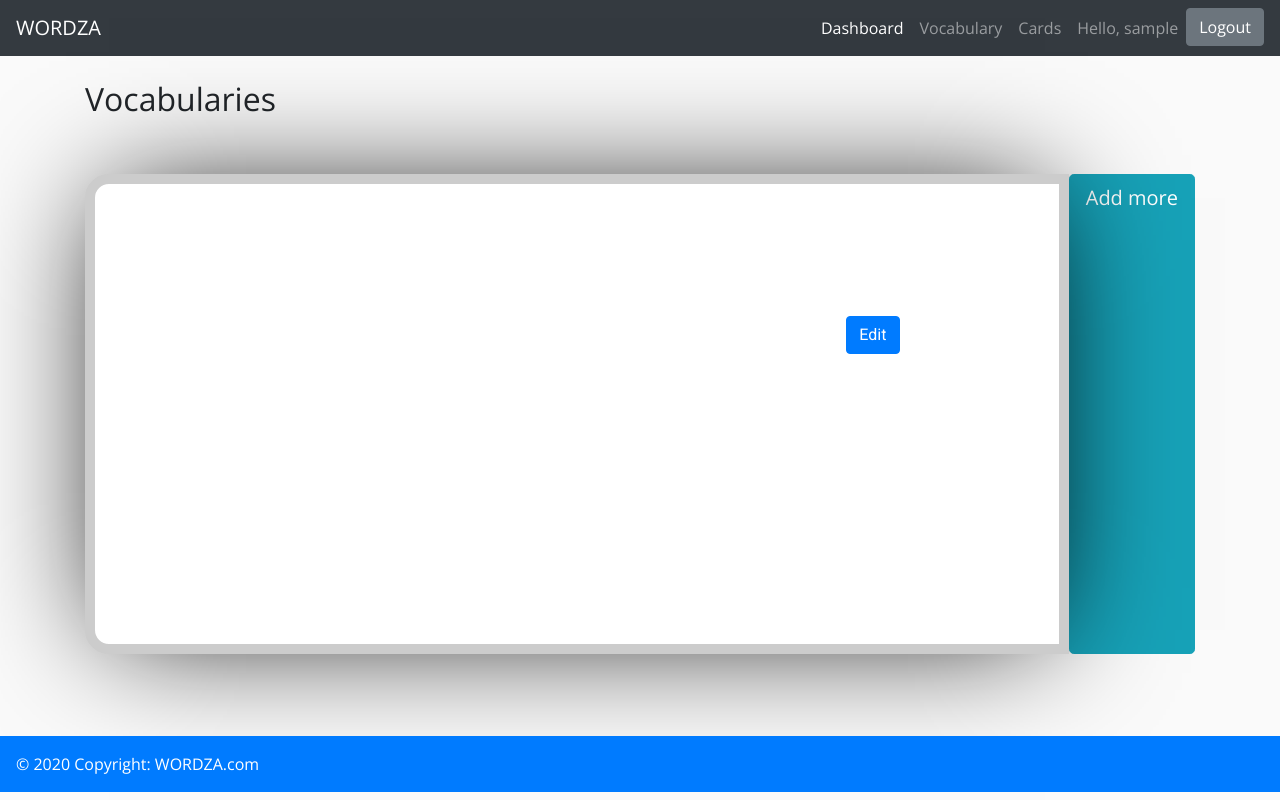
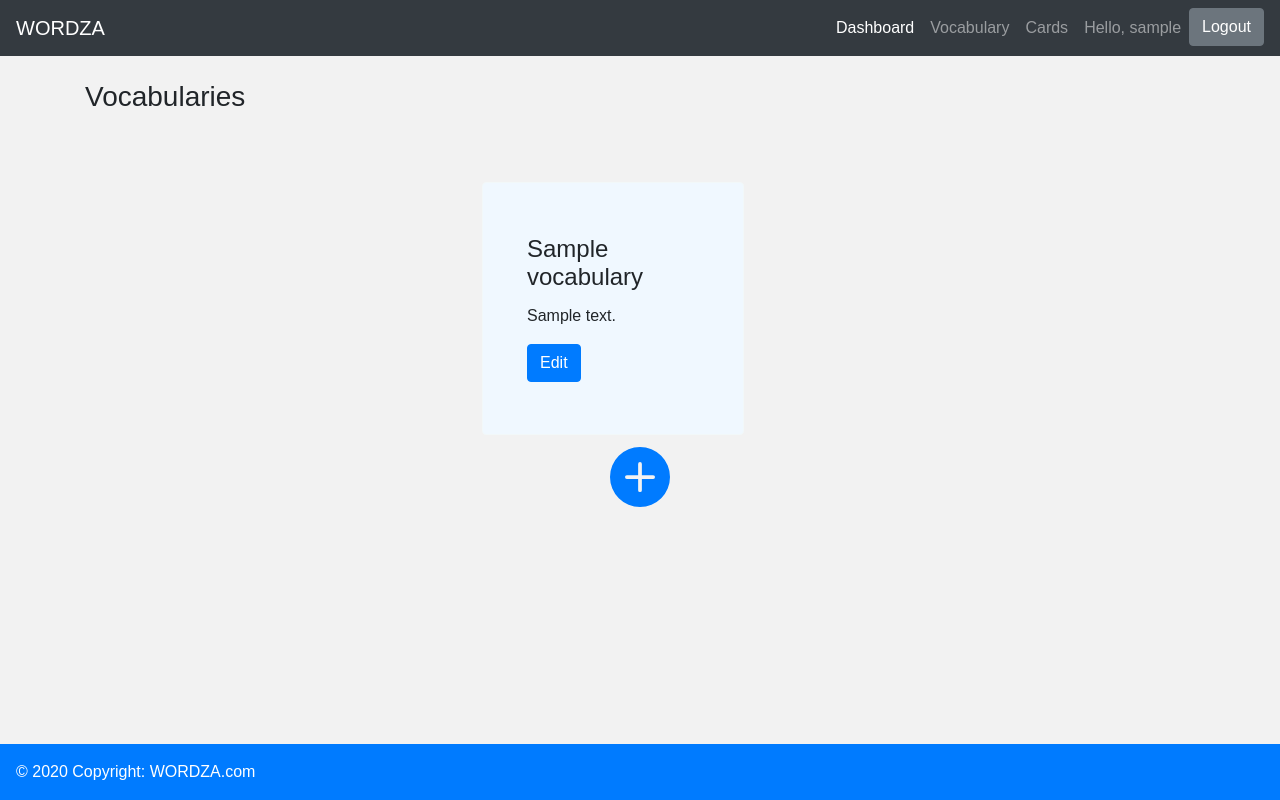
Before and after one commit to asopi/wordza, a Django app: page /vocabularies/ in a window 1280 px wide. Run offline with Django 3.2, Linux system fonts and the light colour scheme; a user stored in the database is signed in; tables that the repository leaves empty hold one stand-in row (values such as "Sample post").

Commit message:
aligned footer margin - plus icon - improved cards view

```diff
--- a/templates/base.html
+++ b/templates/base.html
@@ -6,7 +6,8 @@
     <title>WORDZA</title>
     <meta charset="utf-8">
     <!--        <meta name="viewport" content="width=device-width, initial-scale=1, shrink-to-fit=no">-->
-        <link rel="stylesheet" href="https://cdn.jsdelivr.net/npm/bootstrap@4.5.3/dist/css/bootstrap.min.css" integrity="sha384-TX8t27EcRE3e/ihU7zmQxVncDAy5uIKz4rEkgIXeMed4M0jlfIDPvg6uqKI2xXr2" crossorigin="anonymous">
+    <link rel="stylesheet" href="https://cdn.jsdelivr.net/npm/bootstrap@4.5.3/dist/css/bootstrap.min.css"
+          integrity="sha384-TX8t27EcRE3e/ihU7zmQxVncDAy5uIKz4rEkgIXeMed4M0jlfIDPvg6uqKI2xXr2" crossorigin="anonymous">
     <link href="{% static 'css/style.css' %}" rel="stylesheet" id="wordza-css">
 </head>
 <body>
@@ -16,12 +17,17 @@
 <div class="container">
     {% block content %}
     {% endblock %}
+    <div style="height: 100px;"></div>
 </div>
 
 <div class="fixed-bottom">
     {% include 'footer.html' %}
 </div>
-        <script src="https://code.jquery.com/jquery-3.5.1.slim.min.js" integrity="sha384-DfXdz2htPH0lsSSs5nCTpuj/zy4C+OGpamoFVy38MVBnE+IbbVYUew+OrCXaRkfj" crossorigin="anonymous"></script>
-        <script src="https://cdn.jsdelivr.net/npm/bootstrap@4.5.3/dist/js/bootstrap.bundle.min.js" integrity="sha384-ho+j7jyWK8fNQe+A12Hb8AhRq26LrZ/JpcUGGOn+Y7RsweNrtN/tE3MoK7ZeZDyx" crossorigin="anonymous"></script>
+<script src="https://code.jquery.com/jquery-3.5.1.slim.min.js"
+        integrity="sha384-DfXdz2htPH0lsSSs5nCTpuj/zy4C+OGpamoFVy38MVBnE+IbbVYUew+OrCXaRkfj"
+        crossorigin="anonymous"></script>
+<script src="https://cdn.jsdelivr.net/npm/bootstrap@4.5.3/dist/js/bootstrap.bundle.min.js"
+        integrity="sha384-ho+j7jyWK8fNQe+A12Hb8AhRq26LrZ/JpcUGGOn+Y7RsweNrtN/tE3MoK7ZeZDyx"
+        crossorigin="anonymous"></script>
 </body>
 </html>
--- a/templates/footer.html
+++ b/templates/footer.html
@@ -1,5 +1,4 @@
 <footer class="page-footer font-small blue">
-    <div
-            class="p-3 mb-2 bg-primary text-white"> © 2020 Copyright: WORDZA.com
+    <div class="p-3 bg-primary text-white"> © 2020 Copyright: WORDZA.com
     </div>
 </footer>
--- /dev/null
+++ b/templates/plus_icon.html
@@ -0,0 +1,3 @@
+<svg width="60" height="60" viewBox="0 0 16 16" class="bi bi-plus-circle-fill" fill="currentColor" xmlns="http://www.w3.org/2000/svg">
+  <path fill-rule="evenodd" d="M16 8A8 8 0 1 1 0 8a8 8 0 0 1 16 0zM8.5 4.5a.5.5 0 0 0-1 0v3h-3a.5.5 0 0 0 0 1h3v3a.5.5 0 0 0 1 0v-3h3a.5.5 0 0 0 0-1h-3v-3z"/>
+</svg>
--- a/vocabularies/templates/vocabularies/vocabulary_view.html
+++ b/vocabularies/templates/vocabularies/vocabulary_view.html
@@ -5,230 +5,57 @@
 <style>
 @import url('https://fonts.googleapis.com/css?family=Heebo:400,700|Open+Sans:400,700');
 
-:root {
-  --color: #3c3163;
-  --transition-time: 0.5s;
-}
-
-* {
-  box-sizing: border-box;
-}
 
 body {
-  margin: 0;
-  min-height: 100vh;
-  font-family: 'Open Sans';
-  background: #fafafa;
-}
-
-a {
-  color: inherit;
-}
-
-.cards-wrapper {
-  display: grid;
-  justify-content: center;
-  align-items: center;
-  grid-template-columns: 1fr 1fr 1fr;
-  grid-gap: 4rem;
-  padding: 4rem;
-  margin: 0 auto;
-  width: max-content;
+  height: 100%;
+  font-family: "Nunito", sans-serif;
+  font-size: 16px;
 }
 
 .card {
-  font-family: 'Heebo';
-  --bg-filter-opacity: 0.5;
-  background-image: linear-gradient(rgba(0,0,0,var(--bg-filter-opacity)),rgba(0,0,0,var(--bg-filter-opacity))), var(--bg-img);
-  height: 20em;
-  width: 15em;
-  font-size: 1.5em;
-  color: white;
-  border-radius: 1em;
-  padding: 1em;
-  /*margin: 2em;*/
-  display: flex;
-  align-items: flex-end;
-  background-size: cover;
-  background-position: center;
-  box-shadow: 0 0 5em -1em black;
-  transition: all, var(--transition-time);
+  display: block;
+  top: 0px;
   position: relative;
+  max-width: 262px;
+  background-color: #F0F8FF;
+  border-radius: 4px;
+  padding: 32px 24px;
+  margin: 12px;
+  text-decoration: none;
+  z-index: 0;
   overflow: hidden;
-  border: 10px solid #ccc;
-  text-decoration: none;
-}
+  border: 1px solid #f2f8f9;
 
-.card:hover {
-  transform: rotate(0);
-}
 
-.card h1 {
-  margin: 0;
-  font-size: 1.5em;
-  line-height: 1.2em;
-}
-
-.card p {
-  font-size: 0.75em;
-  font-family: 'Open Sans';
-  margin-top: 0.5em;
-  line-height: 2em;
-}
-
-.card .tags {
-  display: flex;
-}
-
-.card .tags .tag {
-  font-size: 0.75em;
-  background: rgba(255,255,255,0.5);
-  border-radius: 0.3rem;
-  padding: 0 0.5em;
-  margin-right: 0.5em;
-  line-height: 1.5em;
-  transition: all, var(--transition-time);
-}
-
-.card:hover .tags .tag {
-  background: var(--color);
-  color: white;
-}
-
-.card .date {
-  position: absolute;
-  top: 0;
-  right: 0;
-  font-size: 0.75em;
-  padding: 1em;
-  line-height: 1em;
-  opacity: .8;
-}
-
-.card:before, .card:after {
-  content: '';
-  transform: scale(0);
-  transform-origin: top left;
-  border-radius: 50%;
-  position: absolute;
-  left: -50%;
-  top: -50%;
-  z-index: -5;
-  transition: all, var(--transition-time);
-  transition-timing-function: ease-in-out;
-}
-
-.card:before {
-  background: #ddd;
-  width: 250%;
-  height: 250%;
-}
-
-.card:after {
-  background: white;
-  width: 200%;
-  height: 200%;
-}
-
-.card:hover {
-  color: var(--color);
-}
-
-.card:hover:before, .card:hover:after {
-  transform: scale(1);
-}
-
-.card-grid-space .num {
-  font-size: 3em;
-  margin-bottom: 1.2rem;
-  margin-left: 1rem;
-}
-
-.info {
-  font-size: 1.2em;
-  display: flex;
-  padding: 1em 3em;
-  height: 3em;
-}
-
-.info img {
-  height: 3em;
-  margin-right: 0.5em;
-}
-
-.info h1 {
-  font-size: 1em;
-  font-weight: normal;
-}
-
-/* MEDIA QUERIES */
-@media screen and (max-width: 1285px) {
-  .cards-wrapper {
-    grid-template-columns: 1fr 1fr;
-  }
-}
-
-@media screen and (max-width: 900px) {
-  .cards-wrapper {
-    grid-template-columns: 1fr;
-  }
-  .info {
-    justify-content: center;
-  }
-  .card-grid-space .num {
-    /margin-left: 0;
-    /text-align: center;
-  }
-}
-
-@media screen and (max-width: 500px) {
-  .cards-wrapper {
-    padding: 4rem 2rem;
-  }
-  .card {
-    max-width: calc(100vw - 4rem);
-  }
-}
-
-@media screen and (max-width: 450px) {
-  .info {
-    display: block;
-    text-align: center;
-  }
-  .info h1 {
-    margin: 0;
-  }
-}
 
 </style>
 
-<h2>Vocabularies</h2>
+<h3>Vocabularies</h3>
 <br>
 <br>
 
-<div class="card-group">
+<div class="container-fluid">
+    <div class="row justify-content-center">
 
         {% for vocabulary in vocabularies %}
 
+        <div class="col-md-4">
             <div class="card">
                 <div class="card-body">
-        <h5 class="card-title">{{ vocabulary.title }}</h5>
+                    <h4 class="card-title">{{ vocabulary.title }}</h4>
                     <p class="card-text">{{ vocabulary.description }}</p>
                     <a href="{% url 'vocabularies:edit_view' vocabulary.id %}" class="btn btn-primary">Edit</a>
                 </div>
             </div>
-
-{% if forloop.counter|divisibleby:4 %}
-
-<div class="row"></div>
         </div>
-{% endif %}
-
         {% endfor %}
 
-
-<a href="{% url 'vocabularies:create_view' %}" class="btn btn-info btn-lg justify-content-center">
-    <span class="glyphicon glyphicon-plus-sign"></span> Add more
+    </div>
+    <div class="row justify-content-center">
+        <a href="{% url 'vocabularies:create_view' %}">
+            {% include 'plus_icon.html' %}
         </a>
+    </div>
+</div>
 
 {% endblock %}
```
Lines whose indentation alone changed are shown as unchanged.
